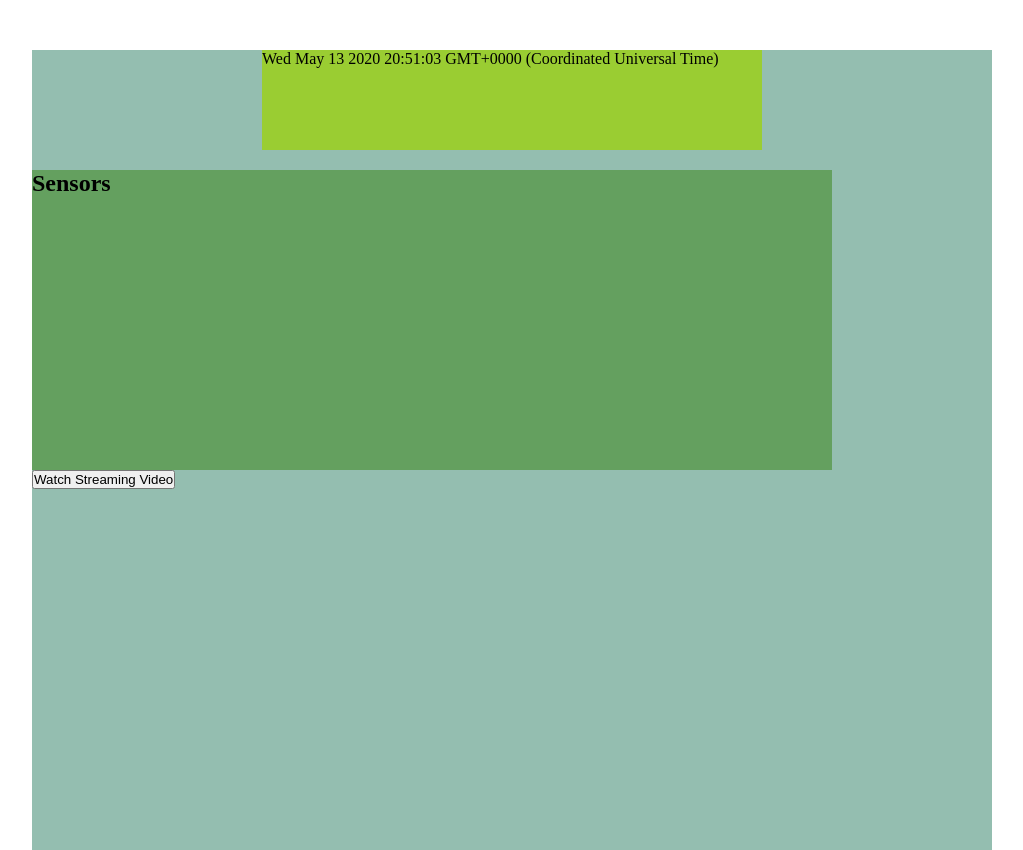
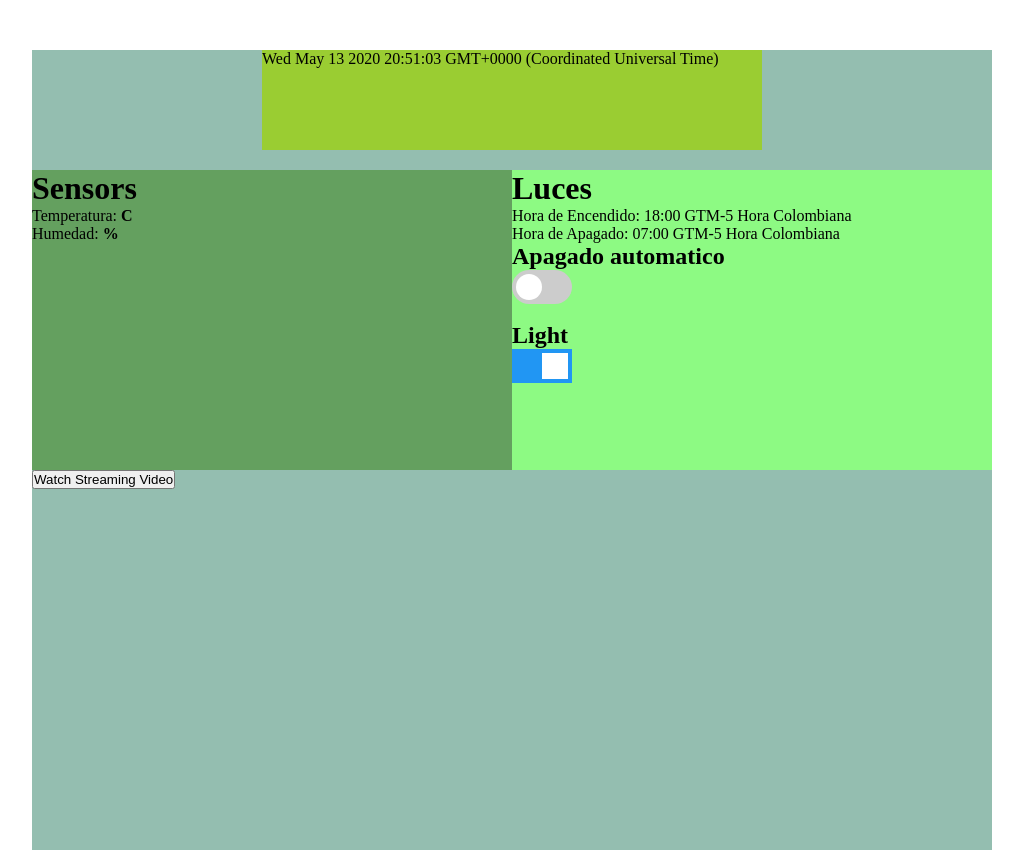
Before and after one commit to ricardoaomunoz/YourGarden, a Flask app: page / in a window 1280 px wide. Shown: the whole page, without its empty margins (128-1151 px from the left). Run offline with Flask 2, Linux system fonts and the light colour scheme; parts of the project's set-up code (start-up, migrations or seed data) failed here and were passed over; some libraries are stand-ins or nearby versions.

Commit message:
sensor dht-22 and turn on and off light

```diff
--- /dev/null
+++ b/app_indoor/services/gpio_control.py
@@ -0,0 +1 @@
+from gpiozero import LED, Button
--- a/app_indoor/static/css/index.css
+++ b/app_indoor/static/css/index.css
@@ -21,9 +21,76 @@
 
 div#sensores{
     /* float: right; */
-    /* float: left; Mover a la izquierda */
+    float: left; /* Mover a la izquierda*/
     margin-top: 20px;
-    width: 800px;
+    width: 480px;
     height: 300px;
     background-color: rgb(100, 160, 95);
 }
+
+div#luces{
+    /* float: right; */
+    float: right; /*Mover a la izquierda*/
+    margin-top: 20px;
+    width: 480px;
+    height: 300px;
+    background-color: rgb(141, 250, 131);
+}
+
+.switch {
+    position: relative;
+    display: inline-block;
+    width: 60px;
+    height: 34px;
+}
+
+.switch input {
+    opacity: 0;
+    width: 0;
+    height: 0;
+}
+
+.slider {
+    position: absolute;
+    cursor: pointer;
+    top: 0;
+    left: 0;
+    right: 0;
+    bottom: 0;
+    background-color: #ccc;
+    -webkit-transition: .4s;
+    transition: .4s;
+}
+
+.slider:before {
+    position: absolute;
+    content: "";
+    height: 26px;
+    width: 26px;
+    left: 4px;
+    bottom: 4px;
+    background-color: white;
+    -webkit-transition: .4s;
+    transition: .4s;
+}
+
+.slider.round {
+    border-radius: 34px;
+}
+.slider.round:before {
+    border-radius: 50%;
+}
+
+input:checked + .slider {
+    background-color: #2196F3;
+}
+
+input:focus + .slider {
+    box-shadow: 0 0 1px #2196F3;
+}
+
+input:checked + .slider:before {
+    -webkit-transform: translateX(26px);
+    -ms-transform: translateX(26px);
+    transform: translateX(26px);
+}
--- a/app_indoor/templates/index.html
+++ b/app_indoor/templates/index.html
@@ -2,22 +2,13 @@
   <head>
     <title>Pi Video Surveillance</title>
     <link rel="stylesheet" type="text/css" href="{{ url_for('static', filename='css/index.css') }}" />
-  </head>
-  <body>
-    <div id="general">
-        <div id="datetime">
-            <section>
+    <!-- SDN para la conexion a socket io -->
+    <script src="https://cdnjs.cloudflare.com/ajax/libs/socket.io/2.3.0/socket.io.js" charset="utf-8"></script>
+    <!-- jquary permise utilizar lo  -->
+    <script  src="https://code.jquery.com/jquery-3.5.1.min.js"   integrity="sha256-9/aliU8dGd2tb6OSsuzixeV4y/faTqgFtohetphbbj0="  crossorigin="anonymous"></script>
     <script>
       function startTime() {
         var today = new Date();
-                //   var d = today.getDay();
-                //   var M = today.getMonth();
-                //   var y = today.getFullYear();
-                //   var h = today.getHours();
-                //   var m = today.getMinutes();
-                //   var s = today.getSeconds();
-                //   m = checkTime(m);
-                //   s = checkTime(s);
       var d = today.toString();
         document.getElementById('datetime').innerHTML = d;
       //   d + "/" + M + "/" + y + "-" + h + ":" + m + ":" + s;
@@ -27,33 +18,94 @@
         if (i < 10) {i = "0" + i};  // add zero in front of numbers < 10
         return i;
       }
+      // startTime();
+    </script>
+    <script>
+
+      $(document).ready(function(){
+        const socket = io();
         startTime();
+
+
+        socket.on('connect', function() {
+                socket.emit('my_event', {data: 'I\'m connected!'});
+            });
+
+
+        socket.on('my_response', function(msg) {
+            console.log("socket on response");
+            $('#log').append('<br>' + $('<div/>').text('Received #' + msg.count + ': ' + msg.data).html());
+            // if (cb)
+            //     cb();
+        });
+
+        var start_time;
+            window.setInterval(function() {
+                start_time = (new Date).getTime();
+                socket.emit('get_dh22');
+            }, 3000);
+
+        socket.on('sensor_data', function(msg){
+          $('#temperatura').text(msg.temperatura);
+          $('#humedad').text(msg.humedad);
+        })
+
+        var lightbox = document.getElementById("light_auto");
+        lightbox.addEventListener("change", function(){
+          socket.emit("light_auto", Number(this.checked));
+        })
+
+
+
+
+      })
+
+      // socket.on('dth22 response', function(msg){
+      //   $('#messages').append('<li>' + msg + '</li>')
+      //   // document.getElementById("sensores").innerHTML = msg;
+      // })
     </script>
+  </head>
+  <body>
+    <div id="general">
+        <div id="datetime">
+            <section>
+
             </section>
         </div>
         <div id="sensores">
-            <section>
+
             <h1>Sensors</h1>
-            <ul id="messages"></ul>
-            </section>
+            <p>Temperatura: <b><span id="temperatura"></span>C</b></p>
+            <p>Humedad: <b><span id="humedad"></span>%</b></p>
+
         </div>
+        <div id="Luces">
 
+          <h1>Luces</h1>
+          <p> Hora de Encendido: 18:00 GTM-5 Hora Colombiana</p>
 
-        <!-- SDN para la conexion a socket io -->
-        <script src="https://cdnjs.cloudflare.com/ajax/libs/socket.io/2.3.0/socket.io.js" charset="utf-8"></script>
-        <script>
-        const socket = io();
-        socket.on('dth22 response', function(msg){
-          $('#messages').append('<li>' + msg + '</li>')
-          // document.getElementById("sensores").innerHTML = msg;
+          <p> Hora de Apagado: 07:00 GTM-5 Hora Colombiana</p>
+          <h2>Apagado automatico</h2>
+          <label class="switch">
+            <input id="light_auto" type="checkbox">
+            <span class="slider round"></span>
+          </label><br><br>
+          <h2>Light</h2>
+          <label class="switch">
+            <input id="Light" type="checkbox" checked>
+            <span class="slider"></span>
+          </label>
 
-        })
-        </script>
+          <!-- <p>Temperatura: <b><span id="temperatura"></span>C</b></p> -->
+          <!-- <p>Humedad: <b><span id="humedad"></span>%</b></p> -->
 
+      </div>
 
         <form action="/video_streaming">
             <button type="submit" id="video_streaming">Watch Streaming Video</button>
         </form>
+        <div id="log"></div>
     </div>
 
 </body>
--- a/app_indoor/webstreaming.py
+++ b/app_indoor/webstreaming.py
@@ -6,9 +6,9 @@
 from imutils.video import VideoStream
 from flask import Response
 from flask import Flask
-from flask import render_template
-from flask_socketio import SocketIO, send
-from services.dth22 import DTH22
+from flask import render_template, session
+from flask_socketio import SocketIO, send, emit
+# from services.dth22 import DTH22
 import threading
 import argparse
 import datetime
@@ -35,6 +35,8 @@
 vs = VideoStream(src=0).start()
 time.sleep(2.0)
 
+USERS = 0
+
 @app.route('/')
 def index():
 	return render_template("index.html", now = datetime.datetime.now())
@@ -44,20 +46,59 @@
 	# return the rendered template
 	return render_template("video_s.html")
 
+# @socketio.on('connect')
+# def test_connect():
+# 	print("CONNECTED!!!!")
+# 	dth_sensor = DTH22()
+# 	while True:
+# 		temp, hum = dth_sensor.read_values()
+# 		print(f"temperatura {temp} humedad {hum}")
+# 		send(f"temperatura {temp} humedad {hum}")
+# 		# emit('dth22 response', {'temperatura': str(temp), 'humedad': str(hum)})
+		# time.sleep(3)
+
+
+
 @socketio.on('connect')
 def test_connect():
-	print("CONNECTED!!!!")
-	dth_sensor = DTH22()
-	while True:
-		temp, hum = dth_sensor.read_values()
-		print(f"temperatura {temp} humedad {hum}")
-		send(f"temperatura {temp} humedad {hum}")
-		# emit('dth22 response', {'temperatura': str(temp), 'humedad': str(hum)})
-		time.sleep(3)
+    print("CONECTED!!!!!!!")
+    emit('my_response', {'data': 'Connected', 'count': 0})
 
 @socketio.on('disconnect')
 def test_disconnect():
     print('Client disconnected')
+
+@socketio.on('my_event')
+def test_message(message):
+	# USERS += 1
+	print("Start new Session!!")
+	session['receive_count'] = session.get('receive_count', 0) + 1
+	emit('my_response',
+         {'data': message['data'], 'count': session['receive_count']})
+
+
+
+@socketio.on('get_dh22')
+def dh22():
+# 	dth_sensor = DTH22()
+# 	temp, hum = dth_sensor.read_values()
+	temp = 20.033
+	hum = 70.243
+	print(f"temperatura {temp} humedad {hum}")
+	emit('sensor_data', {'temperatura': str(temp), 'humedad': str(hum)})
+
+@socketio.on('light_auto')
+def auto_light(message):
+	if message:
+		print("Encendido automatico Prendido!!!!")
+	else:
+		print("Apagado el encendido automatico")
+
+
+
+
+
+
 
 
 def detect_motion(frameCount):
```
Lines whose indentation alone changed are shown as unchanged.
